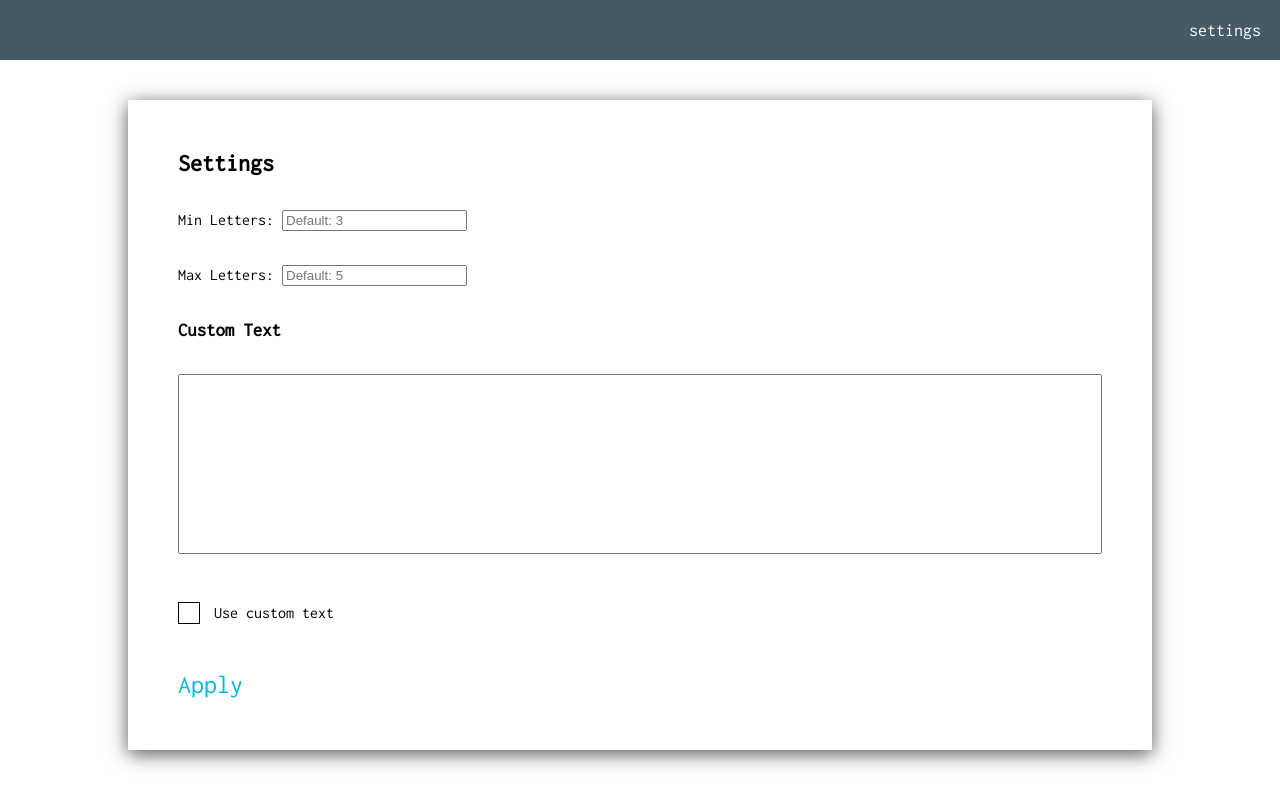
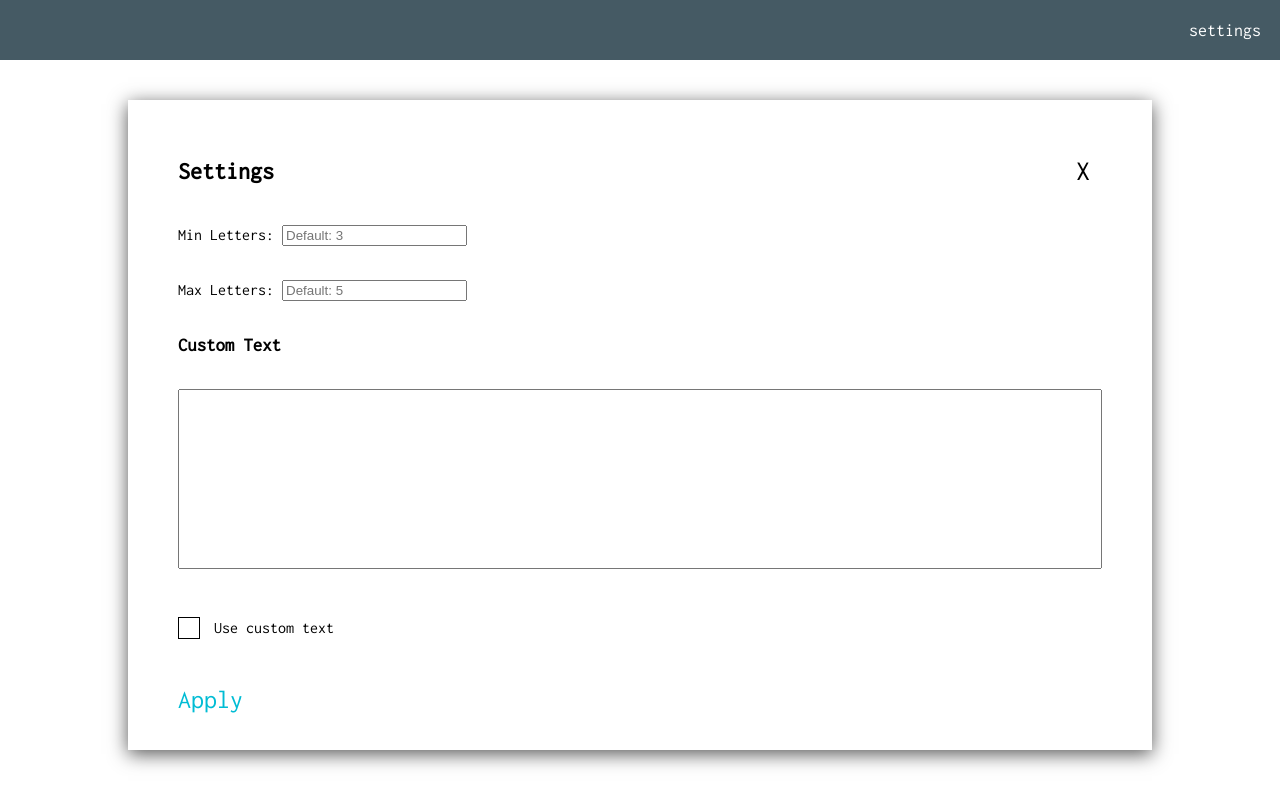
Before and after one commit to gabriel2761/typing-practice-app, a plain HTML site: page index.html in a window 1280 px wide. Both pictures are taken after a click on the element "settings". Drawn offline with nearby package versions, Linux system fonts and the light colour scheme; files that its build step writes are made by us from their sources.

Commit message:
feat: Create exit button on settings view

```diff
--- a/css/main.scss
+++ b/css/main.scss
@@ -70,8 +70,22 @@ body {
     box-sizing: border-box;
     padding: 16px 50px;
     z-index: 100;
-    .settings-header {
-        margin: 0;
+    .settings-header-container {
+        display: flex;
+        align-items: center;
+        justify-content: space-between;
+        .settings-header-title {
+            margin: 0;
+        }
+        #settings-exit-button {
+            margin: 0;
+            padding: 6px 12px;
+            font-size: 28px;
+            &:hover {
+                background-color: #eee;
+                cursor: pointer;
+            }
+        }
     }
     .custom-text-heading {
         margin: 0;
--- a/index.html
+++ b/index.html
@@ -27,7 +27,10 @@
         </section>
 
         <section id="settings-view" class="hidden">
-            <h2 class="settings-header">Settings</h2>
+            <div class="settings-header-container">
+                <h2 class="settings-header-title">Settings</h2>
+                <p id="settings-exit-button">X</p>
+            </div>
             <div class="letter-range-container">Min Letters: <input id="minletter-range-input" placeholder="Default: 3" onkeypress="return event.charCode >= 48 && event.charCode <= 57"></div>
             <div class="letter-range-container">Max Letters: <input id="maxletter-range-input" placeholder="Default: 5" onkeypress="return event.charCode >= 48 && event.charCode <= 57" ></div>
             <h3 class="custom-text-heading">Custom Text</h3>
--- a/js/settings.js
+++ b/js/settings.js
@@ -6,6 +6,7 @@ var Settings = function() {
     var $maxLetterRangeInput = $('#maxletter-range-input');
     var $customTextCheckbox = $('#custom-text-checkbox');
     var $customTextArea = $('#custom-text-area');
+    var $settingExitButton = $('#settings-exit-button');
 
     var minLetterRange = 3;
     var maxLetterRange = 5;
@@ -27,6 +28,7 @@ var Settings = function() {
         }
     }
 
+    $settingExitButton.click(toggleVisiblity);
     $settingsTab.click(toggleVisiblity);
 
     $customTextCheckbox.click(function() {
```
